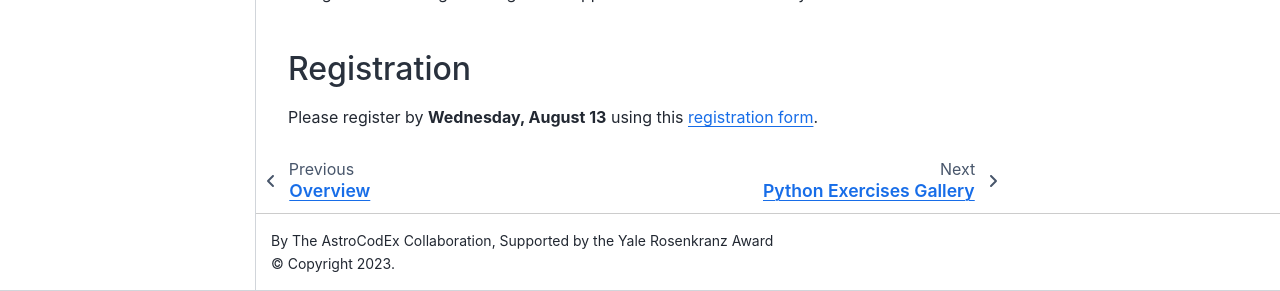
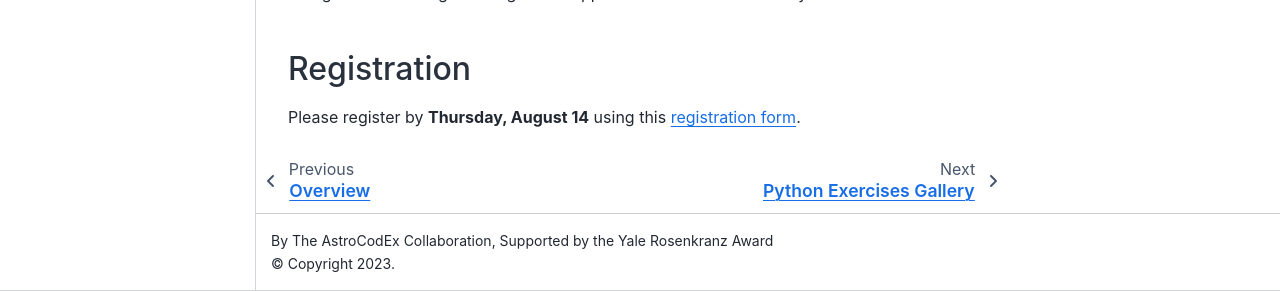
Before and after one commit to astrocodex/astrocodex.github.io, a Jupyter Book: the page built from hackday.md, in a window 1280 px wide and 900 px high, scrolled down 2133 px. Shown: the part 609-900 px from the top of the window. Built offline with Jupyter Book 1.0.4 settings and Sphinx 7.4.7 and the Sphinx Book theme 1.1.4, drawn with Linux system fonts in a browser that asks for light colours; pages that are not in the unit, such as notebooks, are missing from menus.

Commit message:
update date

```diff
--- a/hackday.md
+++ b/hackday.md
@@ -63,4 +63,4 @@ We’ll close the event with a group conversation reflecting on the workshop and
 
 ## Registration
 
-Please register by **Wednesday, August 13** using this [registration form](https://forms.gle/D198Dt47aFNyNcRR6).
+Please register by **Thursday, August 14** using this [registration form](https://forms.gle/D198Dt47aFNyNcRR6).
```
